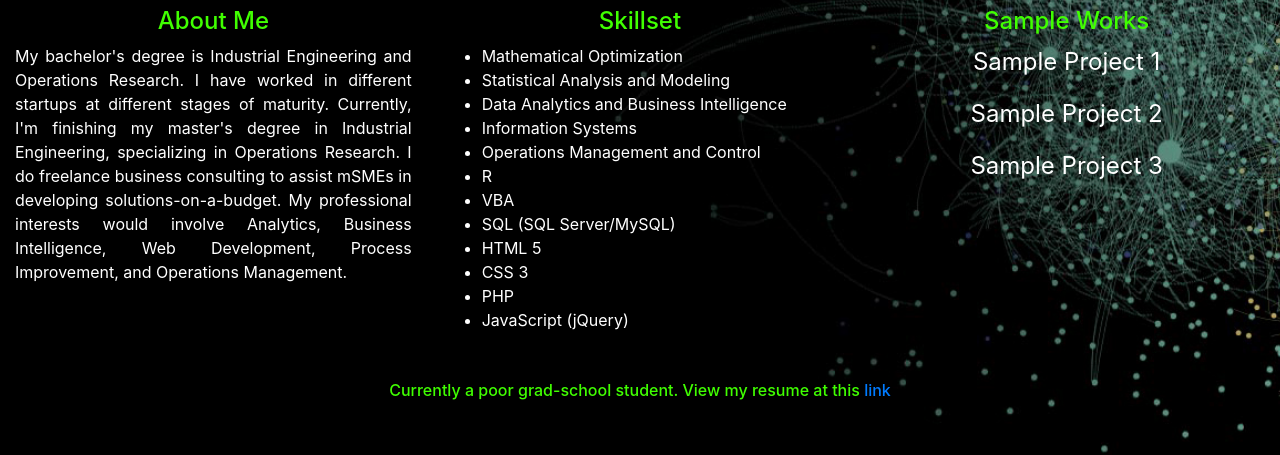
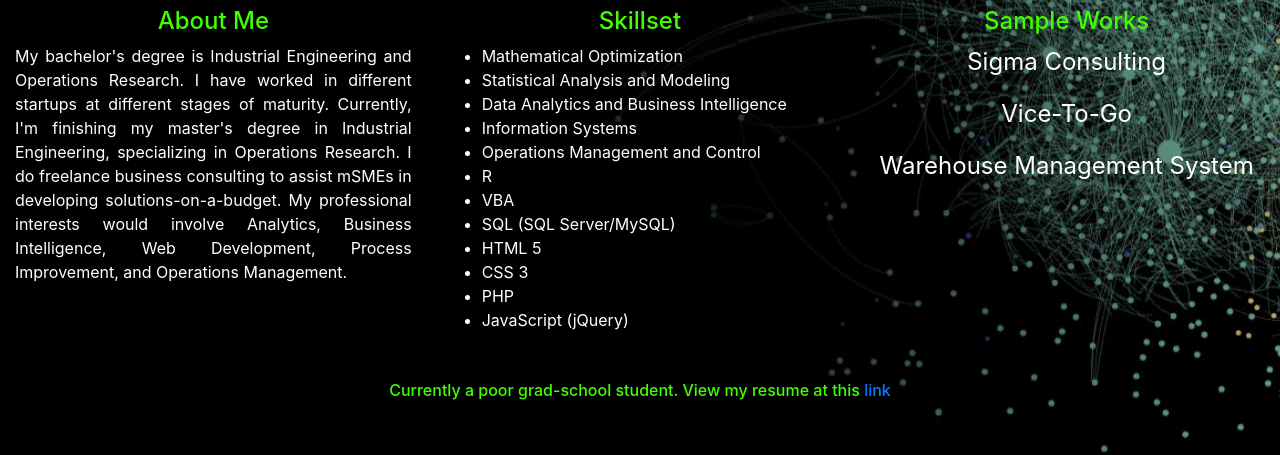
Before and after one commit to XgodhunterX/portfolio, a plain HTML site: page index.html in a window 1280 px wide. Shown: the part 345-800 px from the top of the page. Drawn offline with nearby package versions, Linux system fonts and the light colour scheme.

Commit message:
Update index.html

```diff
--- a/index.html
+++ b/index.html
@@ -76,9 +76,9 @@
 
 			<div class="col-md-4 col-sm-12" style="text-align: justify;">
 				<h4>Sample Works</h4>
-				<p style="text-align: center;"><a href="https://xgodhunterx.github.io/capstone1/" target="_blank" class="content1">Sample Project 1</a></p>
-				<p style="text-align: center;"><a href="https://vice-to-go.000webhostapp.com/index.php" target="_blank" class="content1">Sample Project 2</a></p>
-				<p style="text-align: center;"><a href="https://web-inventory.000webhostapp.com" target="_blank" class="content1">Sample Project 3</a></p>
+				<p style="text-align: center;"><a href="https://xgodhunterx.github.io/capstone1/" target="_blank" class="content1">Sigma Consulting</a></p>
+				<p style="text-align: center;"><a href="https://vice-to-go.000webhostapp.com/index.php" target="_blank" class="content1">Vice-To-Go</a></p>
+				<p style="text-align: center;"><a href="https://web-inventory.000webhostapp.com" target="_blank" class="content1">Warehouse Management System</a></p>
 			</div>
 		</div>
 
```
